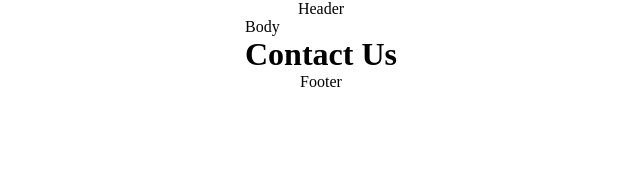
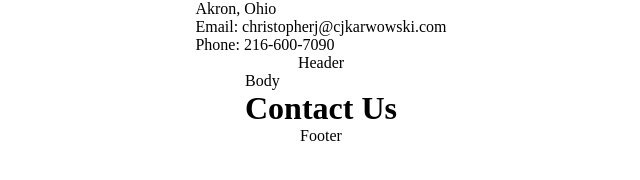
Before and after one commit to Sahhimanshu7/thePuppyProject, a plain HTML site: page index.html in a window 1280 px wide. Shown: the whole page, without its empty margins (319-959 px from the left). Drawn offline with Linux system fonts and the light colour scheme.

Commit message:
working on top bar

```diff
--- a/index.html
+++ b/index.html
@@ -9,6 +9,22 @@
 </head>
 <body>
     <div class="main">
+        <div class="top-bar">
+            <div class="container">
+                <div class="row">
+                    <div class="col-sm-12 col-md-6">
+                        <p class="address">Akron, Ohio</p> <!--address icon -->
+                    </div>
+                    <div class="col-sm-12 col-md-6">
+                        <p class="email">Email: christopherj@cjkarwowski.com</p> <!--email icon -->
+                    </div>
+                    <div class="col-sm-12 col-md-6">
+                        <p class="phone">Phone: 216-600-7090</p> <!--phone icon -->
+                    </div>
+                </div>
+            </div>
+
+        </div>
         <div class="heading">
             Header
         </div>
```
